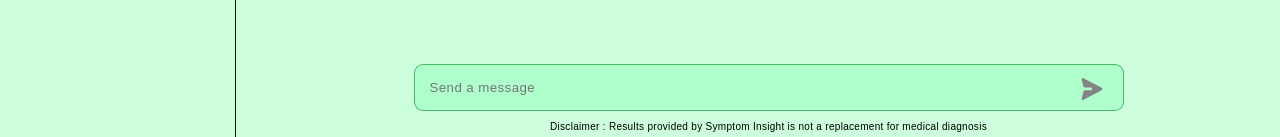
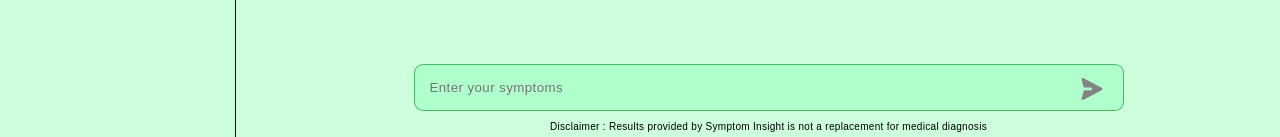
Before and after one commit to Mr-Ashad/Symptom-Insight, a React (Create React App) app in the folder client/: page / in a window 1280 px wide. Shown: the part 663-800 px from the top of the page. Built offline with nearby package versions, Linux system fonts and the light colour scheme.

Commit message:
Update App.js

```diff
--- a/client/src/App.js
+++ b/client/src/App.js
@@ -223,7 +223,7 @@ function App() {
 
         <div className="footer">
           <div className="inp">
-            <input type="text" value={inputData} onKeyDown={handleEnter} onChange={handleInputChange} placeholder='Send a message' />
+            <input type="text" value={inputData} onKeyDown={handleEnter} onChange={handleInputChange} placeholder='Enter your symptoms' />
             <button className="send" onClick={() => { handleInputClick(); handleSubmit(); }} type='submit'><img src={sendbtn} alt="send" /></button>
           </div>
         </div>
```
